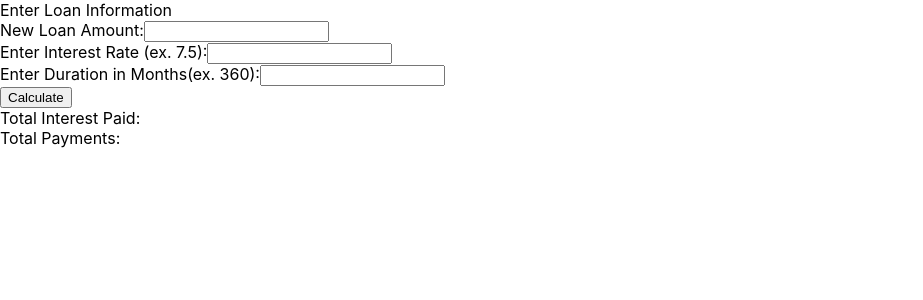
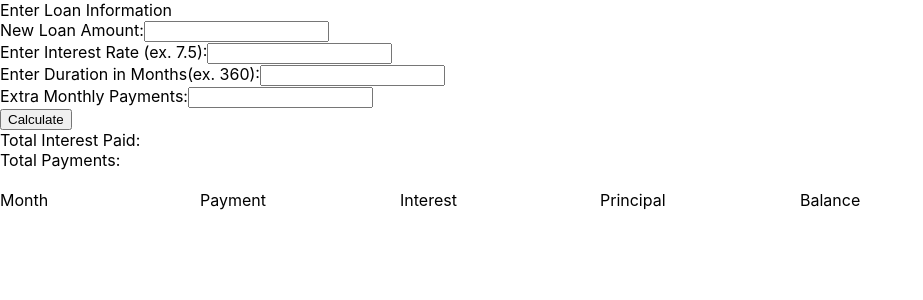
Before and after one commit to Msheezi/mortgagecalc, a React (Create React App) app: page / in a window 1280 px wide. Shown: the top 300 px of the page, without its empty margins (0-923 px from the left). Built offline with nearby package versions, Linux system fonts and the light colour scheme.

Commit message:
Add amortization grid

```diff
--- a/src/App.css
+++ b/src/App.css
@@ -25,3 +25,30 @@
   display: flex;
   flex-direction: column;
 }
+
+.gridcontainer {
+  display:grid;
+  grid-template-columns: auto auto auto auto auto;
+  grid-template-areas:
+  "header"
+  "content";
+}
+
+.month-header {
+  grid-area: header;
+}
+.grid-item {
+  border: 1px solid black
+}
+
+
+.flexcontainer {
+  display: flex;
+  flex-direction: row;
+  width: 1000px;
+  flex-wrap: wrap;
+}
+
+.flexcontainer > div {
+  width: 200px;
+}
--- a/src/entry.js
+++ b/src/entry.js
@@ -5,7 +5,10 @@ import {AmortLayout} from './amortLayout'
 export const Entry = () => {
 
     const [state, setState] = useState({})
-    const [values, handleChange] = useForm({principle:"", interest: "", duration: "" })
+    const [payments, setPayments] = useState()
+    const [interest, setInterest] = useState()
+
+    const [values, handleChange] = useForm({principle:"", interest: "", duration: "", extraPay: "" })
         // console.log(values)
         let data = {}
 
@@ -39,13 +42,17 @@ export const Entry = () => {
             }
 
                 data[i] = {payment, interest, principlePay, calcPrinciple}
-                data["totalInterest"] = Math.round(totalInt * 100) / 100
-                data["totalPayments"] = Math.round(totalPay *100) / 100
+                // data["totalInterest"] = Math.round(totalInt * 100) / 100
+                // data["totalPayments"] = Math.round(totalPay *100) / 100
 
                 // console.log(iterations, monthInt, compoundInt, multiplier, payment, interest, principlePay)
             }
             // console.log(data)
+        totalInt = Math.round((totalInt * 100) / 100.00)
+        totalPay = Math.round((totalPay * 100) / 100.00)
 
+        setInterest(totalInt)
+        setPayments(totalPay)
             // setState(data)
             // console.log(state)
             return data
@@ -53,7 +60,26 @@ export const Entry = () => {
     }
 
 
-     console.log(state)
+   const renderAmort = (state) => {
+
+       if (state) {
+        let objArr = Object.keys(state).map(key => {
+           return (
+<>
+            <div key={key}>{key}</div>
+            <div >{state[key].payment}</div>
+            <div >{ state[key].interest }</div>
+            <div >{ state[key].principlePay }</div>
+            <div >{ state[key].calcPrinciple }</div>
+         </>
+               )
+       })
+
+       return objArr
+    }
+}
+
+      console.log(payments, interest)
 
     return (
     <>
@@ -69,20 +95,29 @@ export const Entry = () => {
             <label> Enter Duration in Months(ex. 360):
                 <input type='text' name="duration" value={values.duration} onChange={handleChange}></input>
             </label>
+            <label> Extra Monthly Payments:
+                <input type='text' name="extrapay" value={values.extraPay} onChange={handleChange}></input>
+            </label>
         </div>
             <button onClick={() => setState(runCals(values)) }>Calculate</button>
-            <div>Total Interest Paid: {state.totalInterest ? state.totalInterest : ""} </div>
-            <div>Total Payments: {state.totalPayments ? state.totalPayments : ""} </div>
+            <div>Total Interest Paid: {interest ? interest : ""} </div>
+            <div>Total Payments: {payments ? payments: ""} </div>
+            <br/>
+            {/* <div className="gridcontainer"> */}
+
+            <div className="flexcontainer">
+                <div >Month</div>
+                <div >Payment</div>
+                <div >Interest</div>
+                <div >Principal</div>
+                {/* <div className="month-header">ExtraPayment</div> */}
+                <div >Balance</div>
+
+                    {renderAmort(state)}
+
+            </div>
 
     </>
 
     )
 }
-
-//mortgage calculation
-
-//M = P[r(1+r)^n/((1+r)^n)-1]
-// M = monthly Payment
-// P = Principal loan amount
-// r = monthly interst rate (interst / 12)
-// n = number of payments over the course of loan
```
